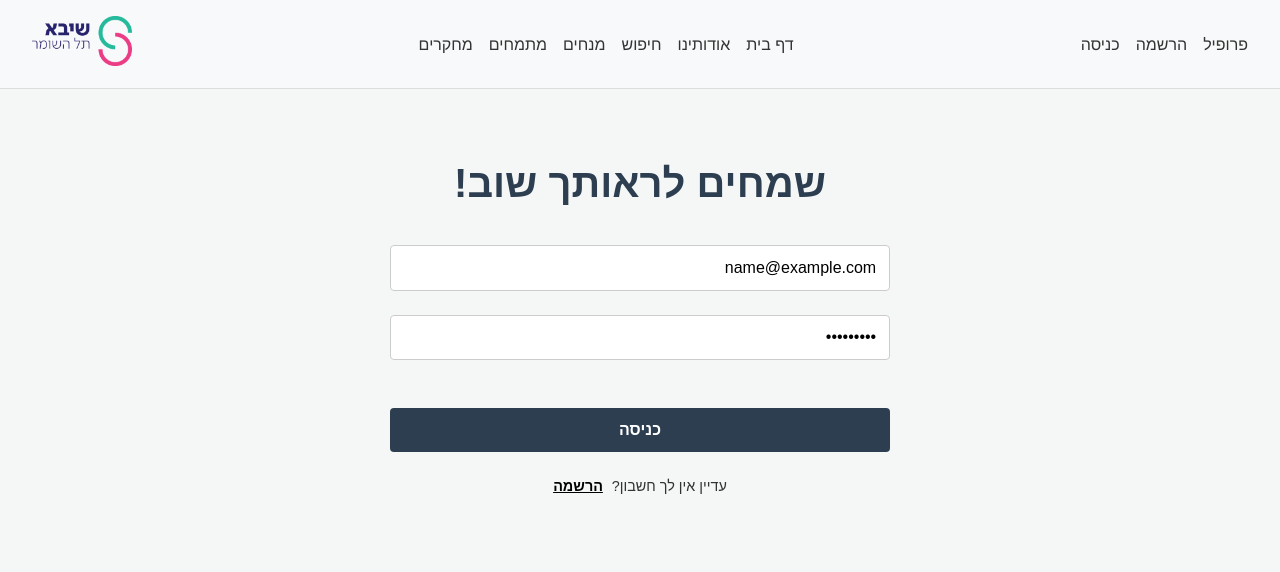
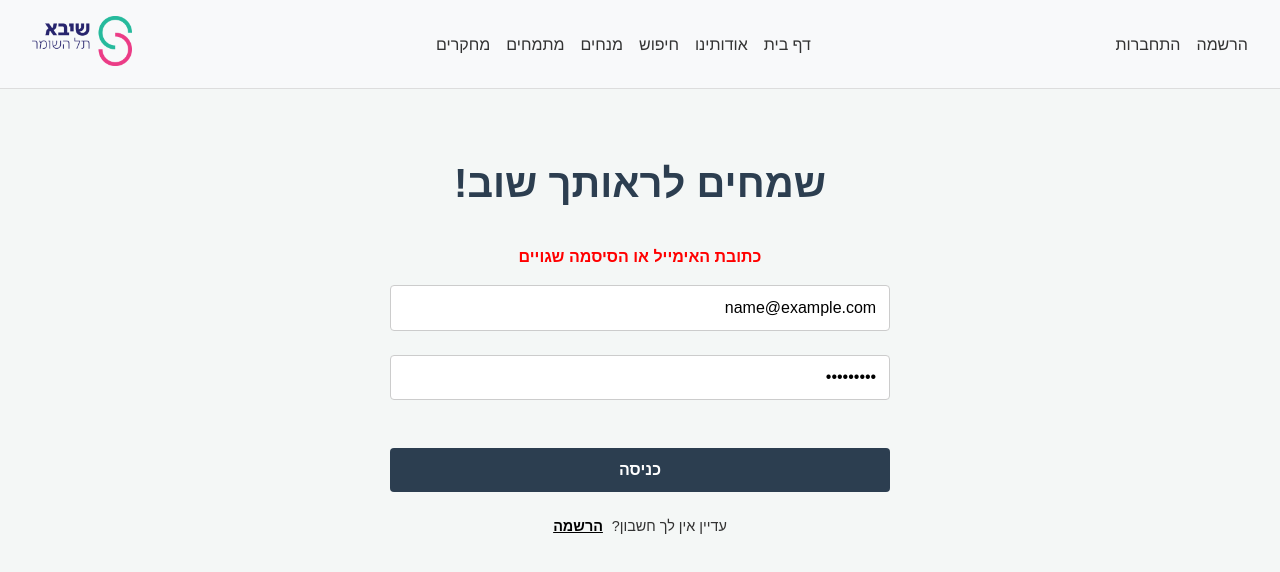
Before and after one commit to hubhub20256/ShebaHub, a React (Vite) app: page /login in a window 1280 px wide. Both pictures are taken after typing "name@example.com", "Sample123" into the empty fields and a click on the button "כניסה". Shown: the top 572 px of the page. Built offline with nearby package versions, Linux system fonts and the light colour scheme.

Commit message:
Created Conditional render between login/register and profile/disconnect.
including a mock user for checks!

```diff
--- a/src/components/Navbar.jsx
+++ b/src/components/Navbar.jsx
@@ -1,8 +1,13 @@
 import { Link } from "react-router-dom";
 import "../index.css";
 import ShebaNavbarLogo from "../assets/ShebaNavbarLogo.png";
+import { useAuth } from "../context/AuthContext"; // 1. MISSING IMPORT
 
 const Navbar = () => {
+  // 2. MISSING HOOK CALL
+  // We must "extract" the user and logout function from the context
+  const { user, logout } = useAuth();
+
   return (
     <nav style={styles.nav}>
       <div style={styles.logoContainer}>
@@ -34,17 +39,30 @@ const Navbar = () => {
           דף בית
         </Link>
       </div>
+
+      {/* This section now works because 'user' is defined above */}
       <div style={styles.links}>
-        {/* We'll use a placeholder ID for now */}
-        <Link to="/login" style={styles.link}>
-          כניסה
-        </Link>
-        <Link to="/register" style={styles.link}>
-          הרשמה
-        </Link>
-        <Link to="/user/1" style={styles.link}>
-          פרופיל
-        </Link>
+        {user ? (
+          // IF LOGGED IN: Show Profile & Logout
+          <>
+            <Link to={`/user/${user.id || "me"}`} style={styles.link}>
+              פרופיל אישי
+            </Link>
+            <Link to="/" onClick={logout} style={styles.link}>
+              התנתקות
+            </Link>
+          </>
+        ) : (
+          // IF LOGGED OUT: Show Login/Register
+          <>
+            <Link to="/login" style={styles.link}>
+              התחברות
+            </Link>
+            <Link to="/register" style={styles.link}>
+              הרשמה
+            </Link>
+          </>
+        )}
       </div>
     </nav>
   );
@@ -64,17 +82,19 @@ const styles = {
     alignItems: "center",
   },
   logoImage: {
-    height: "50px", // Set a fixed height to prevent layout shifts
-    width: "auto", // Maintain aspect ratio
+    height: "50px",
+    width: "auto",
     objectFit: "contain",
   },
   links: {
     display: "flex",
     gap: "1rem",
+    alignItems: "center", // Align items vertically
   },
   link: {
     textDecoration: "none",
     color: "#333",
+    fontWeight: "500", // Slightly bolder for readability
   },
 };
 
--- /dev/null
+++ b/src/context/AuthContext.jsx
@@ -0,0 +1,24 @@
+import React, { createContext, useContext, useState } from "react";
+
+const AuthContext = createContext(null);
+
+export const AuthProvider = ({ children }) => {
+  // This state holds the user. If null, they are logged out.
+  const [user, setUser] = useState(null);
+
+  const login = (userData) => {
+    setUser(userData);
+  };
+
+  const logout = () => {
+    setUser(null);
+  };
+
+  return (
+    <AuthContext.Provider value={{ user, login, logout }}>
+      {children}
+    </AuthContext.Provider>
+  );
+};
+
+export const useAuth = () => useContext(AuthContext);
--- a/src/main.jsx
+++ b/src/main.jsx
@@ -1,13 +1,16 @@
 import { StrictMode } from "react";
 import { createRoot } from "react-dom/client";
 import { BrowserRouter } from "react-router-dom";
+import { AuthProvider } from "./context/AuthContext";
 import App from "./App.jsx"; // We now import the App we just defined
 import "./index.css";
 
 createRoot(document.getElementById("root")).render(
   <StrictMode>
-    <BrowserRouter>
-      <App />
-    </BrowserRouter>
+    <AuthProvider>
+      <BrowserRouter>
+        <App />
+      </BrowserRouter>
+    </AuthProvider>
   </StrictMode>
 );
--- a/src/pages/Login.jsx
+++ b/src/pages/Login.jsx
@@ -1,46 +1,71 @@
 import React, { useState } from "react";
-import { Link } from "react-router-dom";
+import { useNavigate } from "react-router-dom";
 import AuthLayout from "../components/AuthLayout";
-import { FormInput, FormButton } from "../components/forms";
+import { FormInput, FormButton } from "../components/forms"; // Adjust path if needed
+import { useAuth } from "../context/AuthContext";
 
 const Login = () => {
-  const [formData, setFormData] = useState({
-    email: "",
-    password: "",
-  });
+  const [formData, setFormData] = useState({ email: "", password: "" });
+  const [errors, setErrors] = useState({});
+  const [serverError, setServerError] = useState(""); // New: Store "Wrong Password" errors
 
-  const [errors, setErrors] = useState({});
+  const { login } = useAuth();
+  const navigate = useNavigate();
 
   const handleChange = (e) => {
     const { name, value } = e.target;
-
-    // Clear error on type
-    if (errors[name]) {
-      setErrors((prev) => ({ ...prev, [name]: "" }));
-    }
-
-    setFormData((prev) => ({
-      ...prev,
-      [name]: value,
-    }));
+    if (errors[name]) setErrors((prev) => ({ ...prev, [name]: "" }));
+    if (serverError) setServerError(""); // Clear server error when user types
+    setFormData((prev) => ({ ...prev, [name]: value }));
   };
 
   const validate = () => {
     let newErrors = {};
-
     if (!formData.email) newErrors.email = "נא להזין כתובת אימייל";
     if (!formData.password) newErrors.password = "נא להזין סיסמה";
-
     setErrors(newErrors);
     return Object.keys(newErrors).length === 0;
   };
 
-  const handleSubmit = (e) => {
+  const handleSubmit = async (e) => {
     e.preventDefault();
-    if (validate()) {
-      console.log("Login Data Submitted:", formData);
-      // Here we will eventually add our specific Login API call
+
+    // 1. Client-side Validation (Did they type something?)
+    if (!validate()) return;
+
+    try {
+      console.log("Sending data to server...", formData);
+
+      // --- SIMULATING A REAL SERVER CHECK ---
+      // In the future, this will be: const response = await api.login(formData);
+
+      const isPasswordCorrect = checkMockCredentials(formData);
+
+      if (isPasswordCorrect) {
+        // A. Server said YES -> We update the app state
+        const userData = {
+          id: 1,
+          name: "Israel Israeli",
+          email: formData.email,
+        };
+
+        login(userData); // THIS is what switches the buttons in Navbar
+        navigate("/"); // Redirect to home
+      } else {
+        // B. Server said NO -> We stay here and show error
+        setServerError("כתובת האימייל או הסיסמה שגויים");
+      }
+    } catch (error) {
+      console.error("Login failed", error);
+      setServerError("אירעה שגיאה בתקשורת, נסה שנית מאוחר יותר");
     }
+  };
+
+  // Temporary function to simulate a Database check
+  // Allows you to test "Wrong Password" vs "Correct Password"
+  const checkMockCredentials = (data) => {
+    // For testing: Only accept if password is "123456"
+    return data.password === "123456";
   };
 
   return (
@@ -55,6 +80,20 @@ const Login = () => {
         onSubmit={handleSubmit}
         style={{ display: "flex", flexDirection: "column", gap: "0.5rem" }}
       >
+        {/* Show Server Error if exists (e.g. "Wrong Password") */}
+        {serverError && (
+          <div
+            style={{
+              color: "red",
+              textAlign: "center",
+              fontWeight: "bold",
+              marginBottom: "0.5rem",
+            }}
+          >
+            {serverError}
+          </div>
+        )}
+
         <FormInput
           type="email"
           name="email"
```
